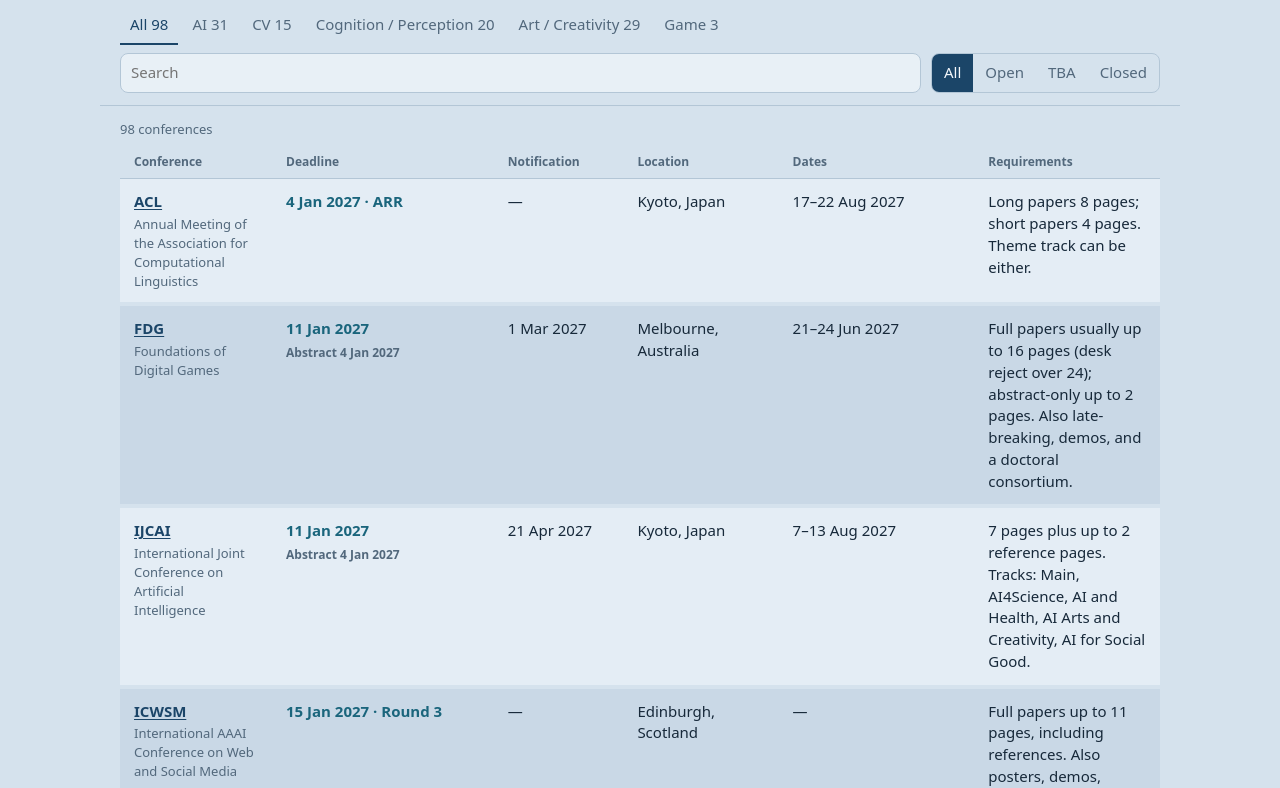
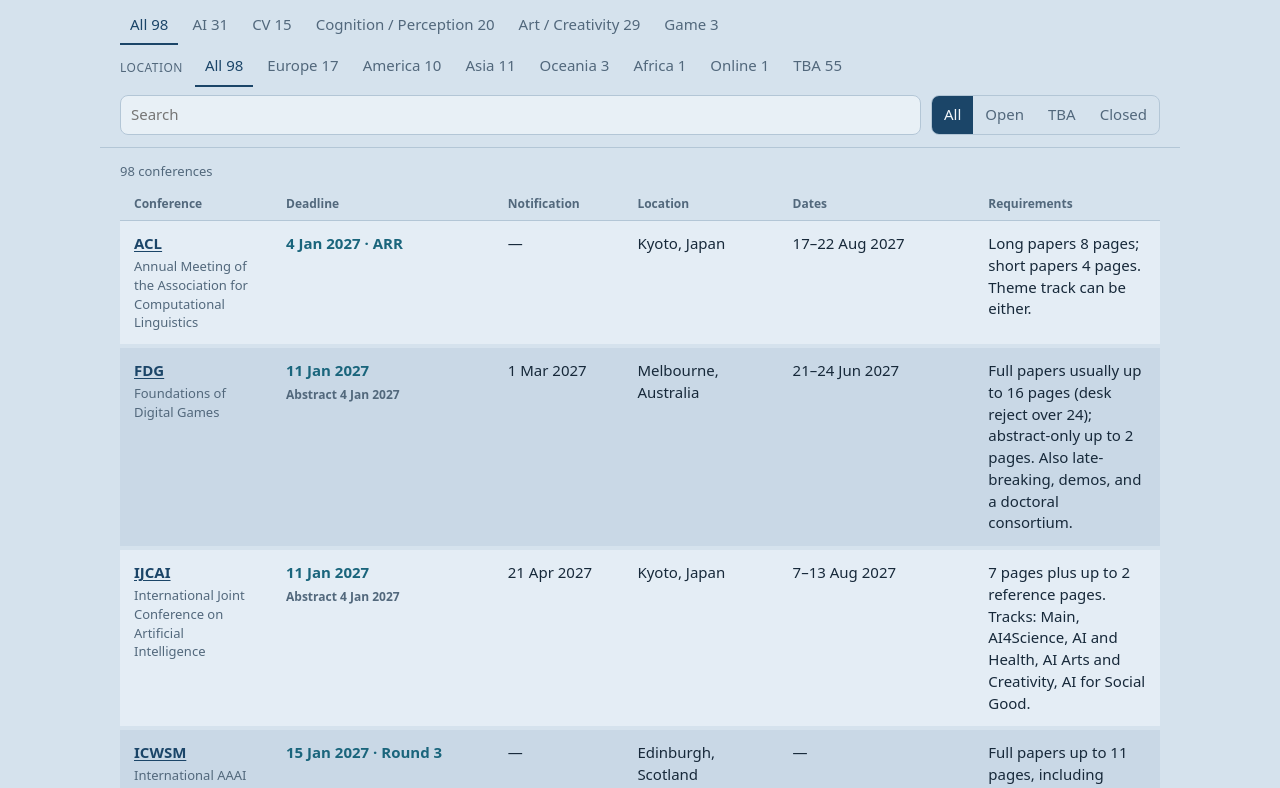
Before and after one commit to CocoChen119/conference_ddl, a plain HTML site: page index.html in a window 1280 px wide. Shown: the part 87-875 px from the top of the page. Drawn offline with Linux system fonts and the light colour scheme.

Commit message:
Add a location row that filters together with the category tabs.
Co-authored-by: Cursor <cursoragent@cursor.com>

```diff
--- a/app.js
+++ b/app.js
@@ -1,6 +1,19 @@
 const MONTHS = ["Jan", "Feb", "Mar", "Apr", "May", "Jun", "Jul", "Aug", "Sep", "Oct", "Nov", "Dec"];
 
-const state = { cat: "all", status: "all", q: "" };
+const state = { cat: "all", region: "all", status: "all", q: "" };
+
+function regionOf(c) {
+  const place = (c.place || "").toLowerCase();
+  if (!place) return "tba";
+  if (place === "online") return "online";
+  if (place.includes("europe")) return "europe";
+  if (/usa|canada|brazil|montr[eé]al/.test(place)) return "america";
+  if (/japan|china|hong kong|singapore|korea/.test(place)) return "asia";
+  if (/australia|new zealand/.test(place)) return "oceania";
+  if (/south africa/.test(place)) return "africa";
+  if (/uk|scotland|spain|italy|france|netherlands|sweden|austria|greece|romania|cyprus/.test(place)) return "europe";
+  return "tba";
+}
 
 function aoeEnd(iso) {
   const [y, m, d] = iso.split("-").map(Number);
@@ -43,8 +56,17 @@ function esc(value) {
   }[ch]));
 }
 
+function inCat(c, cat) {
+  return cat === "all" || c.cats.includes(cat);
+}
+
+function inRegion(c, region) {
+  return region === "all" || regionOf(c) === region;
+}
+
 function matches(c) {
-  if (state.cat !== "all" && !c.cats.includes(state.cat)) return false;
+  if (!inCat(c, state.cat)) return false;
+  if (!inRegion(c, state.region)) return false;
   const st = paperStatus(c);
   if (state.status === "open" && st !== "open") return false;
   if (state.status === "tba" && st !== "tba") return false;
@@ -65,9 +87,7 @@ function renderNav() {
   const nav = document.getElementById("cats");
   nav.innerHTML = "";
   for (const cat of META.categories) {
-    const n = cat.id === "all"
-      ? CONFS.length
-      : CONFS.filter((c) => c.cats.includes(cat.id)).length;
+    const n = CONFS.filter((c) => inCat(c, cat.id) && inRegion(c, state.region)).length;
     const btn = document.createElement("button");
     btn.type = "button";
     btn.className = cat.id === state.cat ? "on" : "";
@@ -78,6 +98,26 @@ function renderNav() {
       render();
     });
     nav.appendChild(btn);
+  }
+
+  const regions = document.getElementById("regions");
+  regions.className = "where";
+  regions.innerHTML = "";
+  const label = document.createElement("span");
+  label.className = "where-label";
+  label.textContent = "Location";
+  regions.appendChild(label);
+  for (const region of META.regions) {
+    const n = CONFS.filter((c) => inCat(c, state.cat) && inRegion(c, region.id)).length;
+    const btn = document.createElement("button");
+    btn.type = "button";
+    btn.className = region.id === state.region ? "on" : "";
+    btn.textContent = `${region.label} ${n}`;
+    btn.addEventListener("click", () => {
+      state.region = region.id;
+      render();
+    });
+    regions.appendChild(btn);
   }
 
   const seg = document.getElementById("status");
--- a/data.js
+++ b/data.js
@@ -31,6 +31,16 @@ const META = {
       "label": "Game",
       "title": "Games"
     }
+  ],
+  "regions": [
+    { "id": "all", "label": "All" },
+    { "id": "europe", "label": "Europe" },
+    { "id": "america", "label": "America" },
+    { "id": "asia", "label": "Asia" },
+    { "id": "oceania", "label": "Oceania" },
+    { "id": "africa", "label": "Africa" },
+    { "id": "online", "label": "Online" },
+    { "id": "tba", "label": "TBA" }
   ]
 };
 
--- a/index.html
+++ b/index.html
@@ -14,6 +14,7 @@
 
   <div class="bar">
     <nav id="cats" aria-label="Categories"></nav>
+    <nav id="regions" aria-label="Locations"></nav>
     <div class="row">
       <input id="q" type="search" placeholder="Search" aria-label="Search conferences" />
       <div class="seg" id="status" role="tablist" aria-label="Status"></div>
--- a/styles.css
+++ b/styles.css
@@ -42,7 +42,15 @@ header p { margin: 8px 0 0; color: var(--muted); max-width: 640px; }
   border-bottom: 1px solid var(--line);
 }
 
-nav { display: flex; gap: 4px; overflow-x: auto; }
+nav { display: flex; gap: 4px; overflow-x: auto; align-items: center; }
+nav.where { margin-top: 2px; }
+.where-label {
+  padding: 8px 8px 8px 0;
+  color: var(--muted);
+  font-size: 12px;
+  letter-spacing: 0.04em;
+  text-transform: uppercase;
+}
 nav button, .seg button {
   border: 0;
   background: transparent;
```
